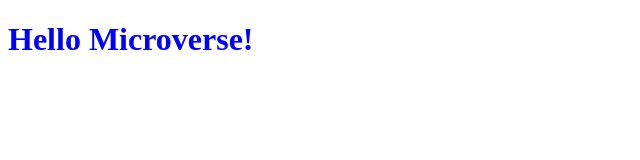
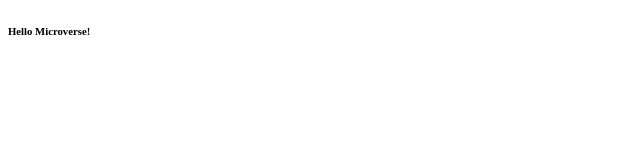
Before and after one commit to jovasal/My-First-Project, a plain HTML site: page Index.html in a window 1280 px wide. Shown: the whole page, without its empty margins (0-640 px from the left). Drawn offline with Linux system fonts and the light colour scheme.

Commit message:
Update Index.html

```diff
--- a/Index.html
+++ b/Index.html
@@ -9,7 +9,7 @@
     </head>
 <body>
     <header>
-        <h1>Hello Microverse!</h1>
+        <h6>Hello Microverse!</h6>
     </header>
 </body>
 </html>
```
